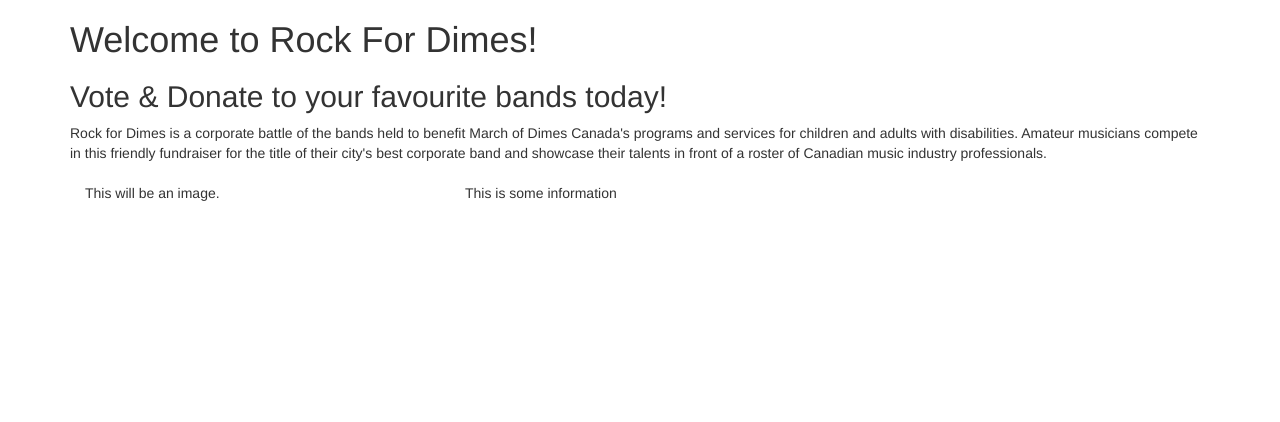
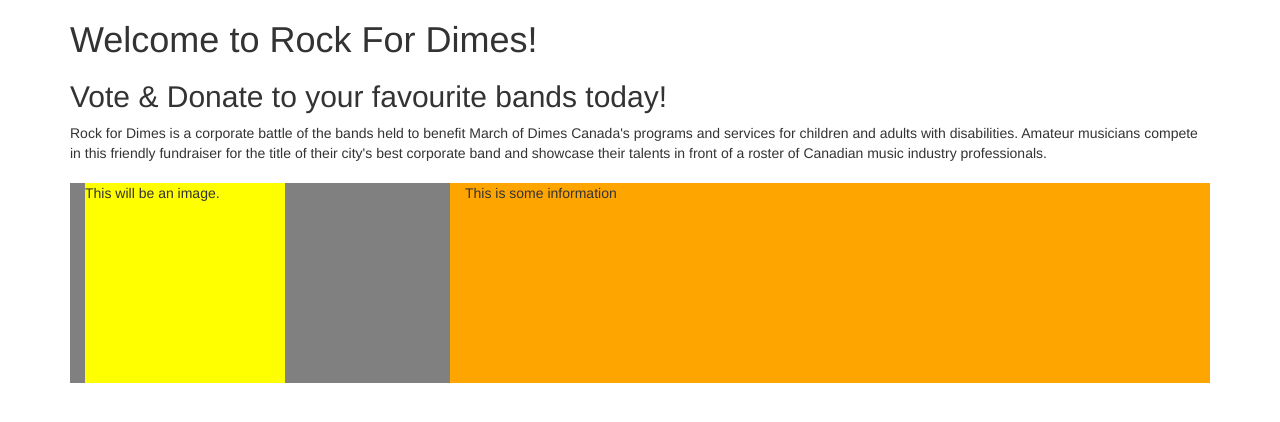
Before and after one commit to noamhacker/code-jam-2016, a Rails app: page /home in a window 1280 px wide. Shown: the top 422 px of the page. Run offline with Rails 7, Linux system fonts and the light colour scheme; style sheets or scripts are compiled from the project's sources; some libraries are stand-ins or nearby versions.

Commit message:
Formatted Home Page

```diff
--- a/battle_of_bands/app/assets/stylesheets/custom.css.scss
+++ b/battle_of_bands/app/assets/stylesheets/custom.css.scss
@@ -1,6 +1,29 @@
 @import "bootstrap-sprockets";
 @import "bootstrap";
 
-.h1{
+.h1 {
     font-size: 1.5em;
 }
+
+.band {
+    position:relative;
+    width:100%;
+    min-height: 200px;
+    background-color:gray;
+}
+
+.band-img{
+    position:relative;
+    display: inline block;
+    width: 200px;
+    height: 200px;
+    background-color:yellow;
+    z-index:1000;
+}
+
+.band-info{
+    position:relative;
+    display: inline block;
+    height: 200px;
+    background-color:orange;
+}
--- a/battle_of_bands/app/views/pages/home.html.erb
+++ b/battle_of_bands/app/views/pages/home.html.erb
@@ -14,9 +14,11 @@
 <br>
 <div class="band"
     <div class="row">
-  <div class="col-md-4">This will be an image. </div>
-  <div class="col-md-8">This is some information</div>
-</div>
+  <div class="col-md-4">
+      <div class="band-img">
+      This will be an image. </div></div>
+  <div class="col-md-8 band-info">  <div class="">This is some information</div></div>
+</div><!-- end of band-->
 </div>
 
 </div>
```
